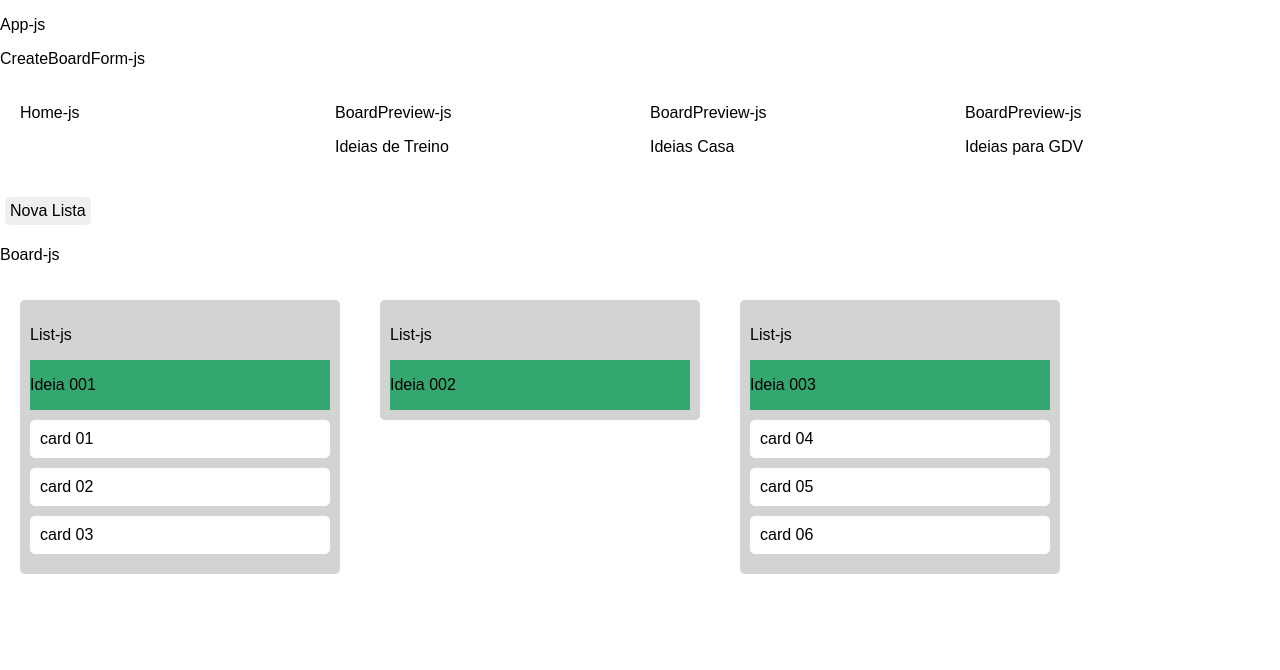
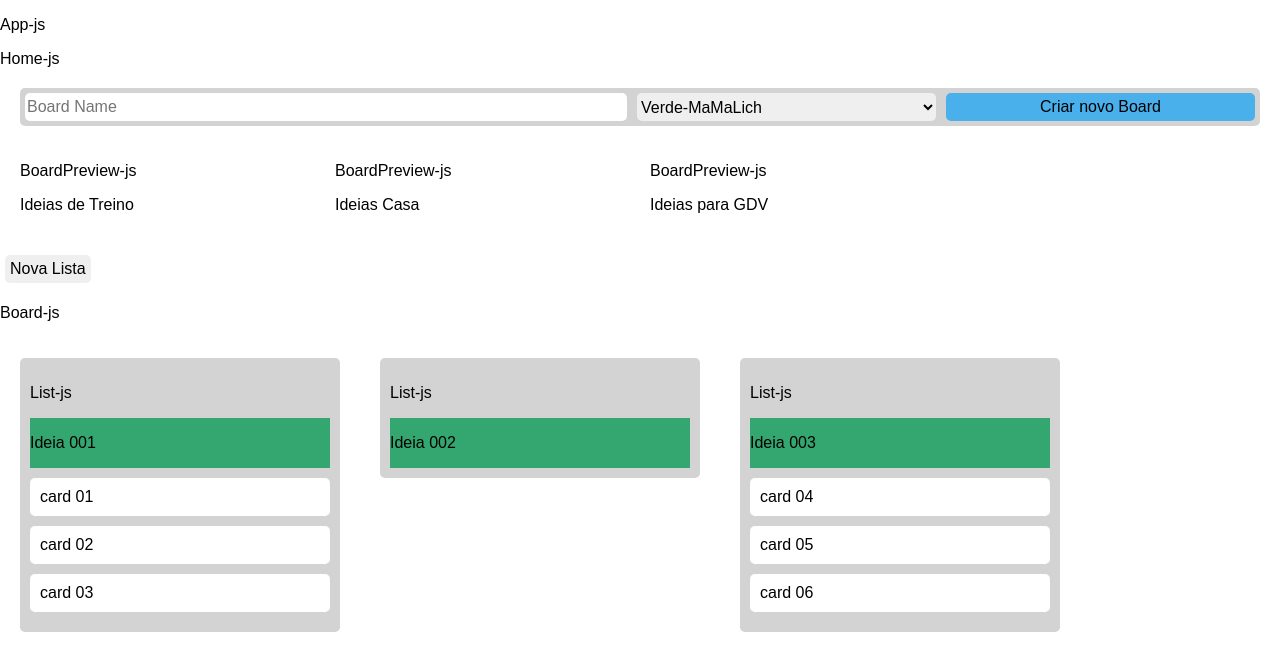
Before and after one commit to mamalich/react-trello, a React (Create React App) app: page / in a window 1280 px wide. Shown: the top 670 px of the page. Built offline with nearby package versions, Linux system fonts and the light colour scheme.

Commit message:
Controlled components-01

```diff
--- a/src/App.css
+++ b/src/App.css
@@ -107,9 +107,6 @@ background: rgb(73, 176, 236);
 flex: 1;
 }
 
-.test-background{
-  background: #34A770;
-}
 /* BOARD */
 .board-header {
 display: flex;
--- a/src/components/CreateBoardForm.js
+++ b/src/components/CreateBoardForm.js
@@ -2,13 +2,56 @@ import React from 'react';
 import PropTypes from 'prop-types';
 
 class CreateBoardForm extends React.Component{
+    state = {
+        id: Math.random(),
+        title: '',
+        background: '#34A770'
+    }
+    handleSubmit = (e) => {
+        e.preventDefault()
+        const board = {
+            id: Math.random(),
+            title: this.state.title,
+            background: this.state.background,
+            createdAt: new Date(),
+            createdUser: 'MAMALICH',
+
+        }
+        if (board.title && board.background){
+            this.props.createNewBoard(board)
+        }
+    }
     render() {
         return (
-            <div>
-                <p>CreateBoardForm-js</p>
-            </div>
+            <form
+                className='create-board-wrapper'
+                onSubmit={this.handleSubmit}
+            >
+                <input
+                    type='text'
+                    name='board-name'
+                    placeholder='Board Name'
+                    onChange={(e) => this.setState({title: e.target.value})}
+                />
+                <select
+                    name='board-background'
+                    onChange={(e) => this.setState({background: e.target.value})}
+                >
+                    <option value='#34A770'>Verde-MaMaLich</option>
+                    <option value='#FFC600'>Dourado</option>
+                    <option value='#80FF00'>Verde</option>
+                    <option value='#00A0FF'>Azul-YH</option>
+                    <option value='#F800FF'>Rosa</option>
+                    <option value='#9E02FE'>Roxo</option>
+                    <option value='#FF0000'>Vermelhor</option>
+                </select>
+                <button type='submit'>Criar novo Board</button>
+            </form>
         )
     }
 
 }
+CreateBoardForm.propTypes ={
+    createNewBoard: PropTypes.func.isRequired
+}
 export default CreateBoardForm
--- a/src/components/pages/Home.js
+++ b/src/components/pages/Home.js
@@ -4,21 +4,14 @@ import CreateBoardForm from "../CreateBoardForm"
 import PropTypes from 'prop-types'
 
 class Home extends React.Component {
-    newBoard = () => {
-        const board = {
-            id: Math.random(),
-            title: "Nova Viagem",
-            background: "#34A770",
-            createdAt: new Date()
-        }
-        this.props.createNewBoard(board)
-    }
     render() {
         return (
             <div>
-                <CreateBoardForm />
+                <p>Home-js</p>
+                <CreateBoardForm
+                    createNewBoard={this.props.createNewBoard}
+                />
                 <div className="board-preview-wrapper">
-                    <p>Home-js</p>
                     {
                         Object.keys(this.props.boards).map(
                             key => (
```
